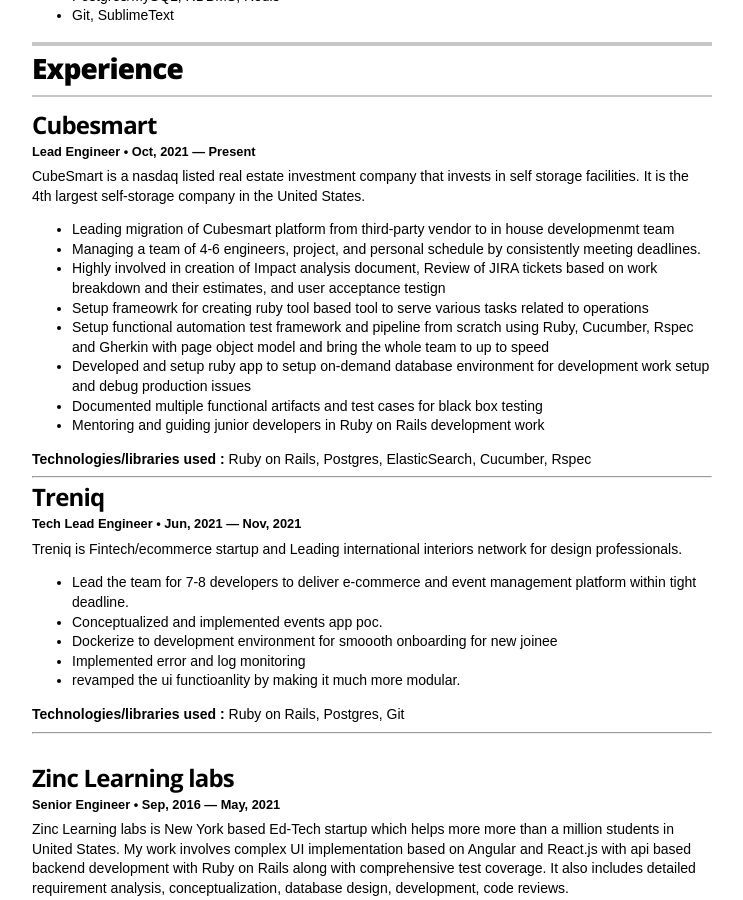
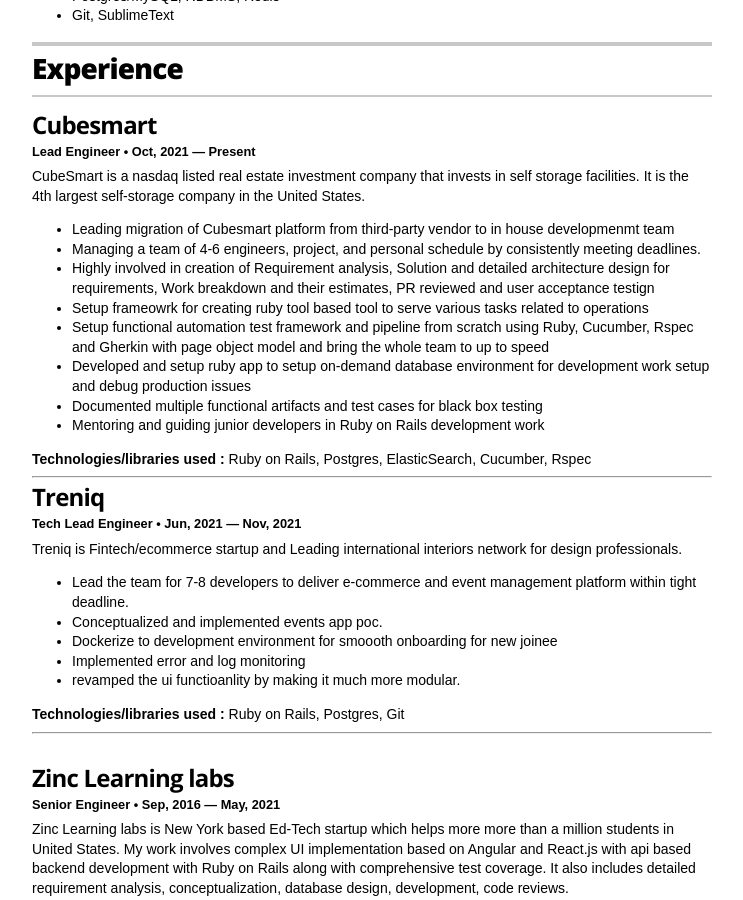
Before and after one commit to rtcoms/rtcoms.github.io, a Jekyll site: the page built from index.html, in a window 1280 px wide and 900 px high, scrolled down 611 px. Shown: the whole window, without its empty margins (268-1011 px from the left). Built offline with Jekyll 4.4.1, drawn with Linux system fonts in a browser that asks for light colours.

Commit message:
Update resume.html

```diff
--- a/_layouts/resume.html
+++ b/_layouts/resume.html
@@ -116,7 +116,7 @@
           <ul class="resume-item-list">
             <li>Leading migration of Cubesmart platform from third-party vendor to in house developmenmt team</li>
             <li>Managing a team of 4-6 engineers, project, and personal schedule by consistently meeting deadlines.</li>
-            <li>Highly involved in creation of Impact analysis document, Review of JIRA tickets based on work breakdown and their estimates, and user acceptance testign</li>
+            <li>Highly involved in creation of Requirement analysis, Solution and detailed architecture design for requirements, Work breakdown and their estimates, PR reviewed and user acceptance testign</li>
             <li>Setup frameowrk for creating ruby tool based tool to serve various tasks related to operations</li>
             <li>Setup functional automation test framework and pipeline from scratch using Ruby, Cucumber, Rspec and Gherkin with page object model and bring the whole team to up to speed</li>
             <li>Developed and setup ruby app to setup on-demand database environment for development work setup and debug production issues</li>
```
